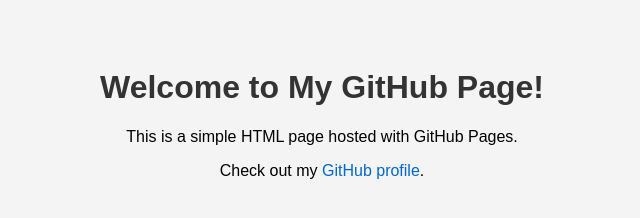
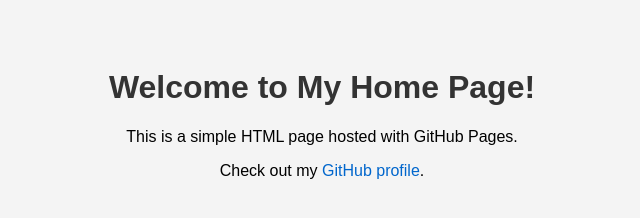
Before and after one commit to AOHA2001/simple-web-page, a plain HTML site: page index.html in a window 1280 px wide. Shown: the whole page, without its empty margins (318-958 px from the left). Drawn offline with Linux system fonts and the light colour scheme.

Commit message:
Update index.html

```diff
--- a/index.html
+++ b/index.html
@@ -21,7 +21,7 @@
   </style>
 </head>
 <body>
-  <h1>Welcome to My GitHub Page!</h1>
+  <h1>Welcome to My Home Page!</h1>
   <p>This is a simple HTML page hosted with GitHub Pages.</p>
   <p>Check out my <a href="https://github.com/your-username" target="_blank">GitHub profile</a>.</p>
 </body>
```
